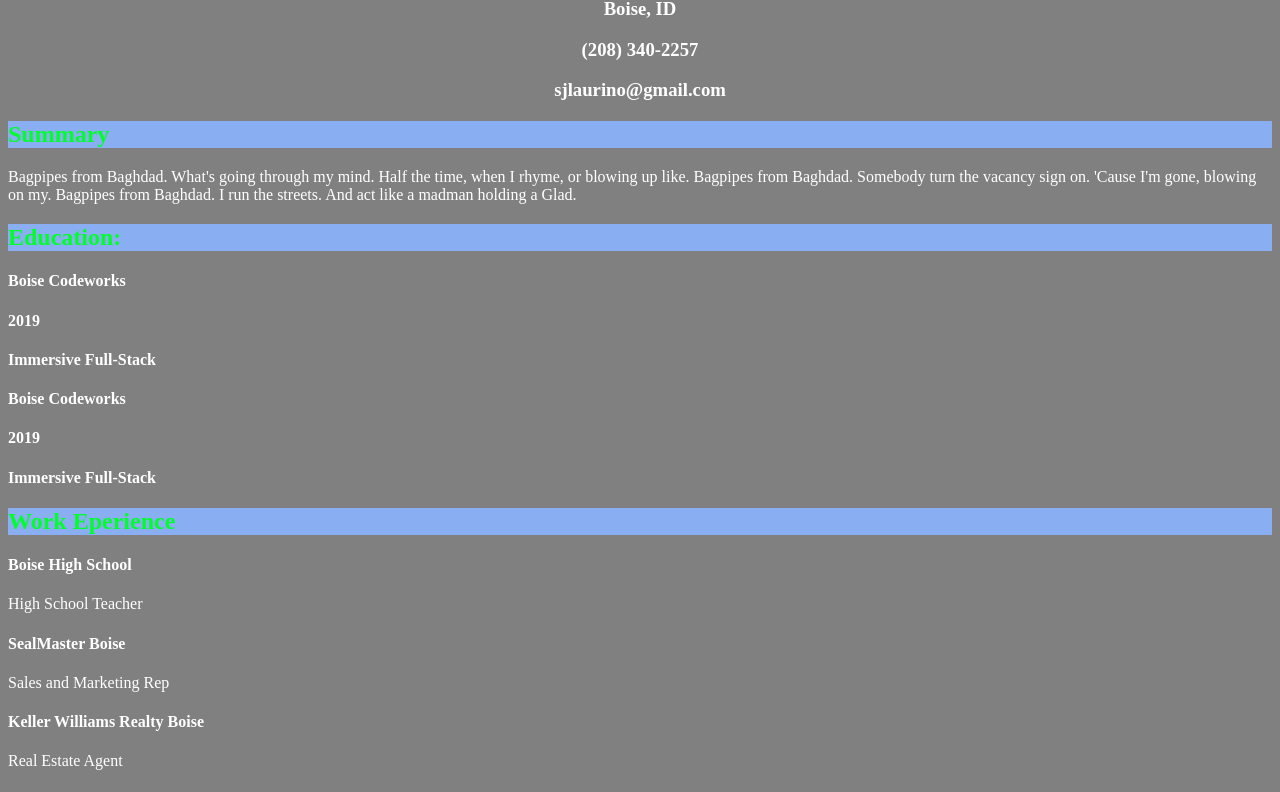
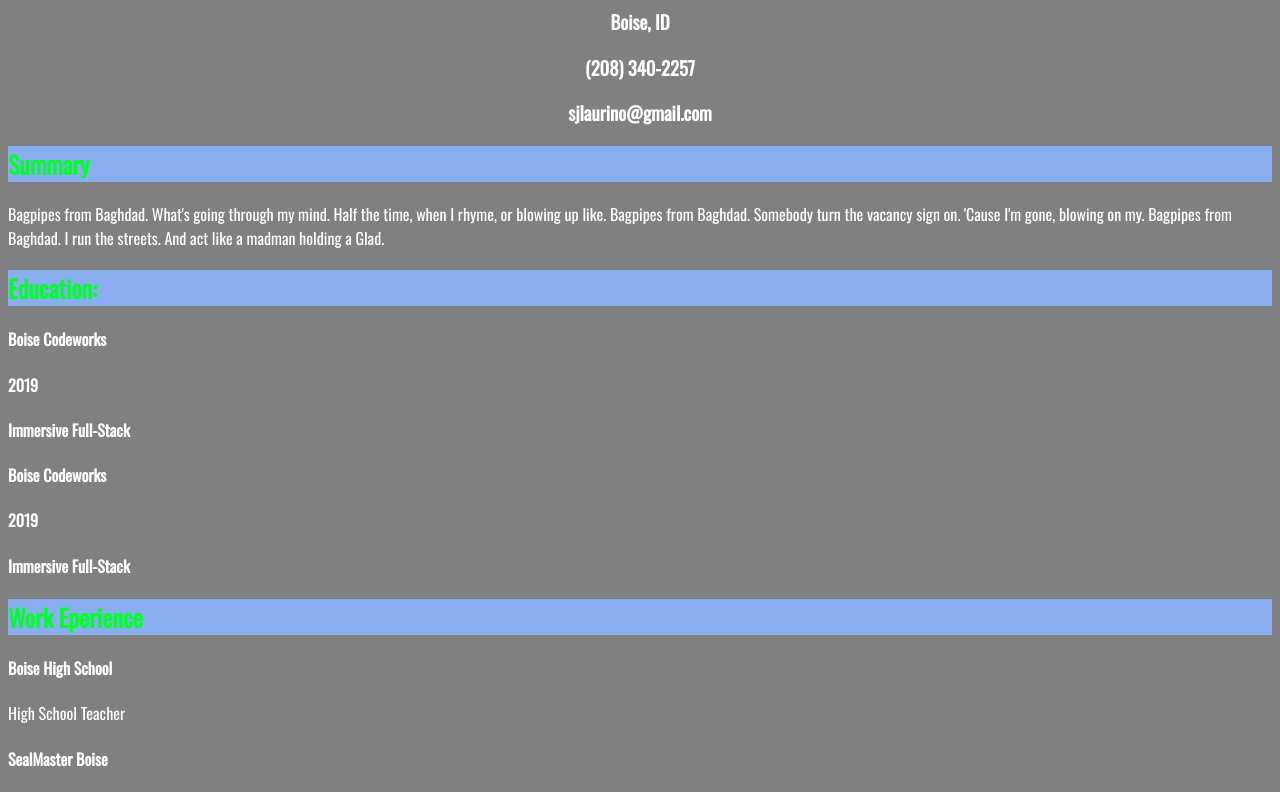
Before and after one commit to sjlaurino/Day-2-Resume, a plain HTML site: page index.html in a window 1280 px wide. Shown: the part 82-874 px from the top of the page. Drawn offline with nearby package versions, Linux system fonts and the light colour scheme.

Commit message:
Change font

```diff
--- a/index.html
+++ b/index.html
@@ -6,6 +6,7 @@
   <meta name="viewport" content="width=device-width, initial-scale=1.0">
   <meta http-equiv="X-UA-Compatible" content="ie=edge">
   <title>My Resume</title>
+  <link href="https://fonts.googleapis.com/css?family=Oswald" rel="stylesheet">
   <link rel="stylesheet" href="styles.css">
 
 </head>
--- a/styles.css
+++ b/styles.css
@@ -1,3 +1,7 @@
+body {
+  font-family:Oswald;
+}
+
 section h1 {
   background-color: rgb(137, 174, 242);
   color: rgb(0, 255, 42);
```
